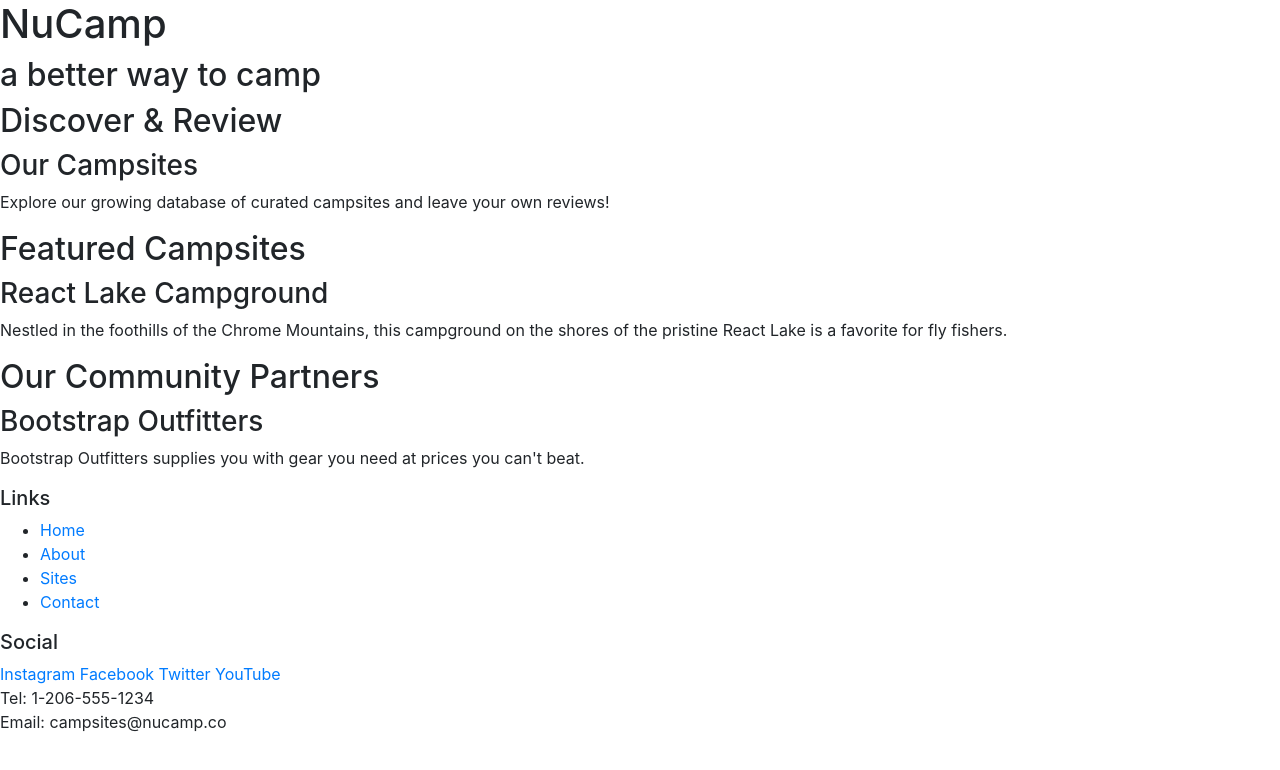
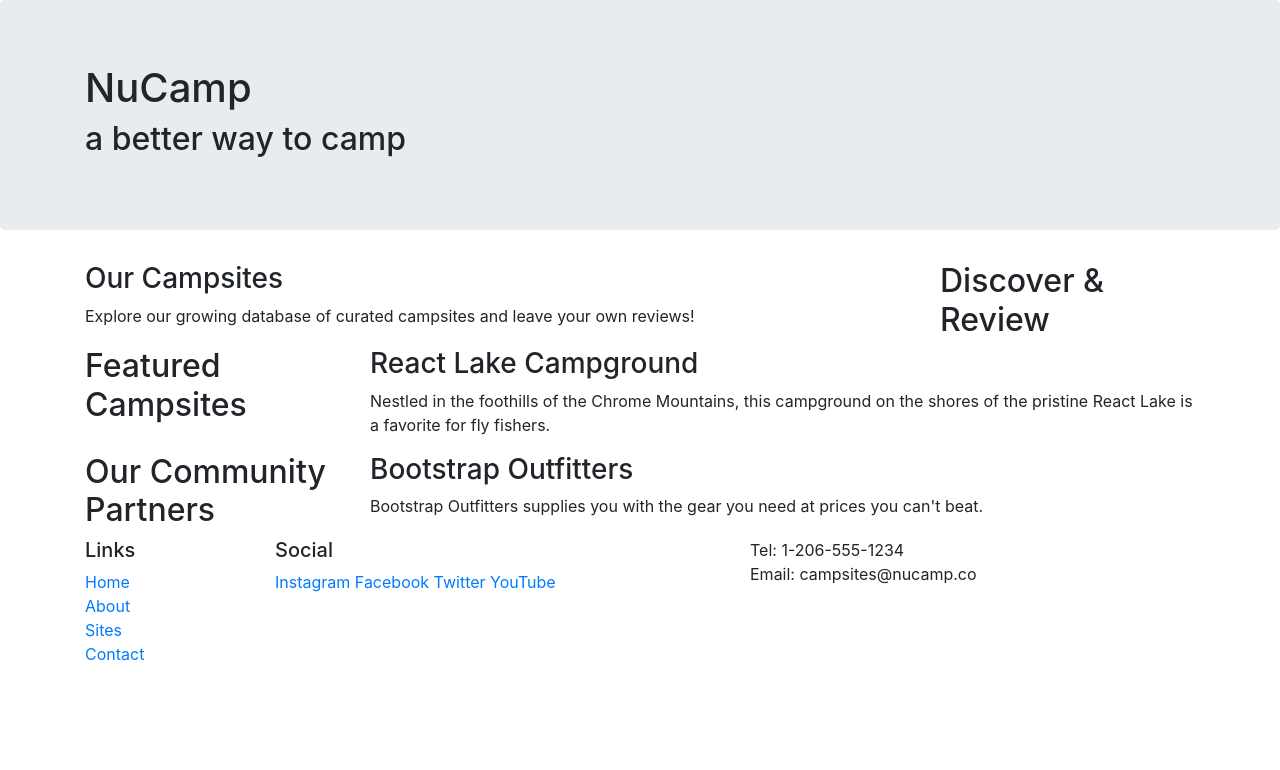
Before and after one commit to LaShell-Young/nucampsite, a website: page index.html in a window 1280 px wide. Drawn offline with nearby package versions, Linux system fonts and the light colour scheme.

Commit message:
1st bootstrap proj

```diff
--- a/index.html
+++ b/index.html
@@ -16,60 +16,82 @@
   </head>
 
   <body>
-    <header>
-      <div>
+    <header class="jumbotron">
+      <div class="container">
+        <div class="row">
+          <div class="col">
             <h1>NuCamp</h1>
             <h2>a better way to camp</h2>
           </div>
+        </div>
+      </div>
     </header>
 
-    <div>
+    <div class="container">
+      <div class="row">
+        <div class="col-sm-4 order-sm-last col-md-3">
           <h2>Discover & Review</h2>
+        </div>
+        <div class="col">
           <h3>Our Campsites</h3>
           <p>
             Explore our growing database of curated campsites and leave your own
             reviews!
           </p>
         </div>
+      </div>
 
-    <div>
+      <div class="row">
+        <div class="col-sm-4 col-md-3">
           <h2>Featured Campsites</h2>
+        </div>
+        <div class="col">
           <h3>React Lake Campground</h3>
           <p>
-        Nestled in the foothills of the Chrome Mountains, this campground on the
-        shores of the pristine React Lake is a favorite for fly fishers.
+            Nestled in the foothills of the Chrome Mountains, this campground on
+            the shores of the pristine React Lake is a favorite for fly fishers.
           </p>
         </div>
+      </div>
 
-    <div>
+      <div class="row">
+        <div class="col-sm-4 col-md-3">
           <h2>Our Community Partners</h2>
+        </div>
+        <div class="col">
           <h3>Bootstrap Outfitters</h3>
           <p>
-        Bootstrap Outfitters supplies you with gear you need at prices you can't
-        beat.
+            Bootstrap Outfitters supplies you with the gear you need at prices
+            you can't beat.
           </p>
+        </div>
+      </div>
     </div>
 
     <footer>
-      <div>
+      <div class="container">
+        <div class="row">
+          <div class="col-4 col-sm-2">
             <h5>Links</h5>
-        <ul>
+            <ul class="list-unstyled">
               <li><a href="#">Home</a></li>
               <li><a href="#">About</a></li>
               <li><a href="#">Sites</a></li>
               <li><a href="#">Contact</a></li>
             </ul>
           </div>
-      <div>
+          <div class="col-6 col-sm-5">
             <h5>Social</h5>
             <a href="http://instagram.com/">Instagram</a>
             <a href="http://facebook.com/">Facebook</a>
             <a href="http://twitter.com/">Twitter</a>
             <a href="http://youtube.com/">YouTube</a>
           </div>
-      <div>
+          <div class="col-sm-4">
             Tel: 1-206-555-1234<br />
             Email: campsites@nucamp.co
+          </div>
+        </div>
       </div>
     </footer>
     <!-- jQuery must come first, then Popper.js, then the Bootstrap JavaScript plugins.-->
```
Lines whose indentation alone changed are shown as unchanged.
